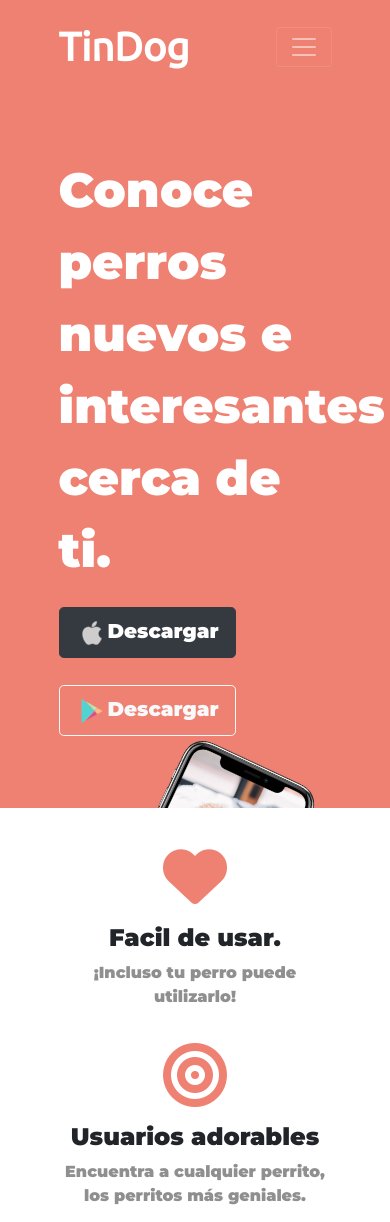
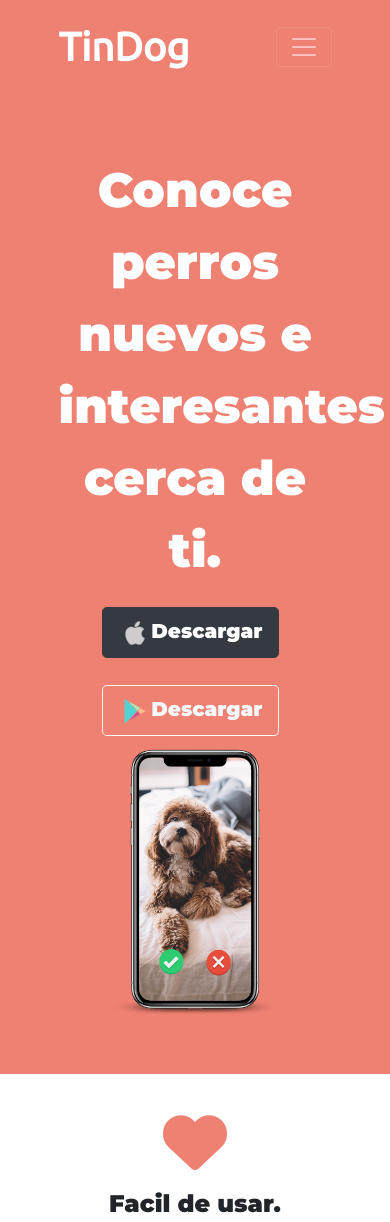
Before and after one commit to SamuelAc1011/TinDog, a plain HTML site: page index.html in a window 390 px wide. Shown: the top 1222 px of the page. Drawn offline with nearby package versions, Linux system fonts and the light colour scheme.

Commit message:
Media Query

```diff
--- a/css/styles.css
+++ b/css/styles.css
@@ -3,7 +3,6 @@ body {
 }
 
 #title {
-  /*background-color: #FF4C68;*/
   background-color: #EF8172;
   color: #FFF;
 }
@@ -16,7 +15,7 @@ h1 {
   font-family: 'Montserrat', sans-serif;
   font-size: 3rem;
   line-height: 1.5;
-  text-align: left;
+  /*text-align: left;*/
 }
 
 h2 {
@@ -153,3 +152,14 @@ p {
   margin-top: 5%;
   text-align: center;
 }
+
+@media (max-width: 990px) {
+  #title {
+    text-align: center;
+  }
+
+  .title-image {
+    position: static;
+    transform: rotate(0);
+  }
+}
```
